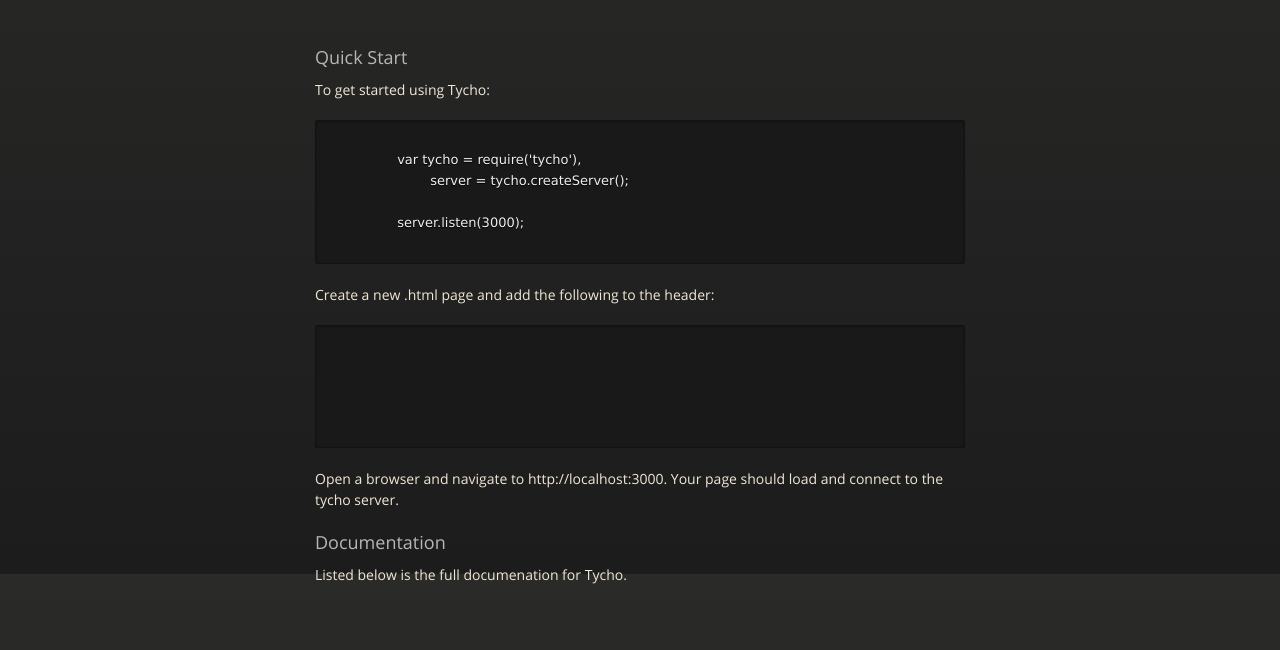
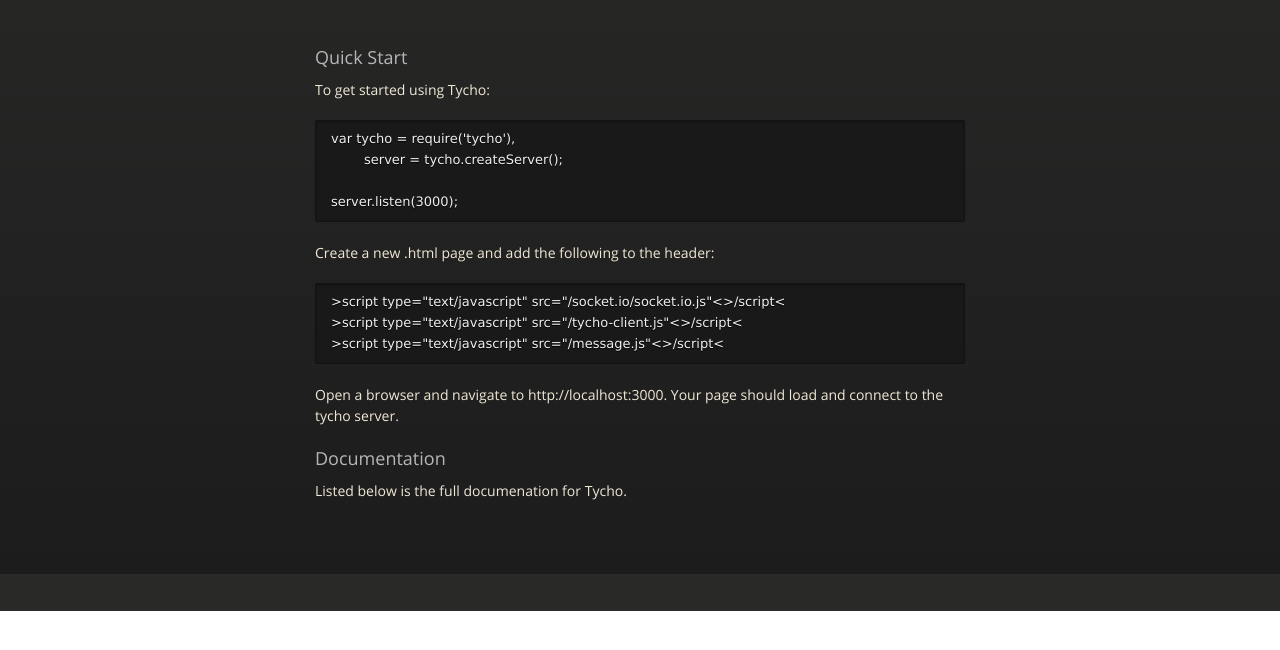
Before and after one commit to pbeardshear/Tycho, a plain HTML site: page index.html in a window 1280 px wide. Shown: the part 226-876 px from the top of the page. After the commit the page ends 837 px from the top, so only its background shows below. Drawn offline with nearby package versions, Linux system fonts and the light colour scheme.

Commit message:
escaping html

```diff
--- a/index.html
+++ b/index.html
@@ -44,20 +44,18 @@
 		To get started using Tycho:
 		</p>
 
-		<pre><code>
-		var tycho = require('tycho'),
-			server = tycho.createServer();
+<pre><code>var tycho = require('tycho'),
+	server = tycho.createServer();
 
-		server.listen(3000);
-		</code></pre>
+server.listen(3000);
+</code></pre>
 
 		<p>Create a new .html page and add the following to the header:</p>
 
-		<pre><code>
-		<script type="text/javascript" src="/socket.io/socket.io.js"></script>
-		<script type="text/javascript" src="/tycho-client.js"></script>
-		<script type="text/javascript" src="/message.js"></script>
-		</code></pre>
+<pre><code>&gt;script type="text/javascript" src="/socket.io/socket.io.js"&lt;&gt;/script&lt;
+&gt;script type="text/javascript" src="/tycho-client.js"&lt;&gt;/script&lt;
+&gt;script type="text/javascript" src="/message.js"&lt;&gt;/script&lt;
+</code></pre>
 
 		<p>Open a browser and navigate to http://localhost:3000.  Your page should load and connect to the tycho server.</p>
 
```
